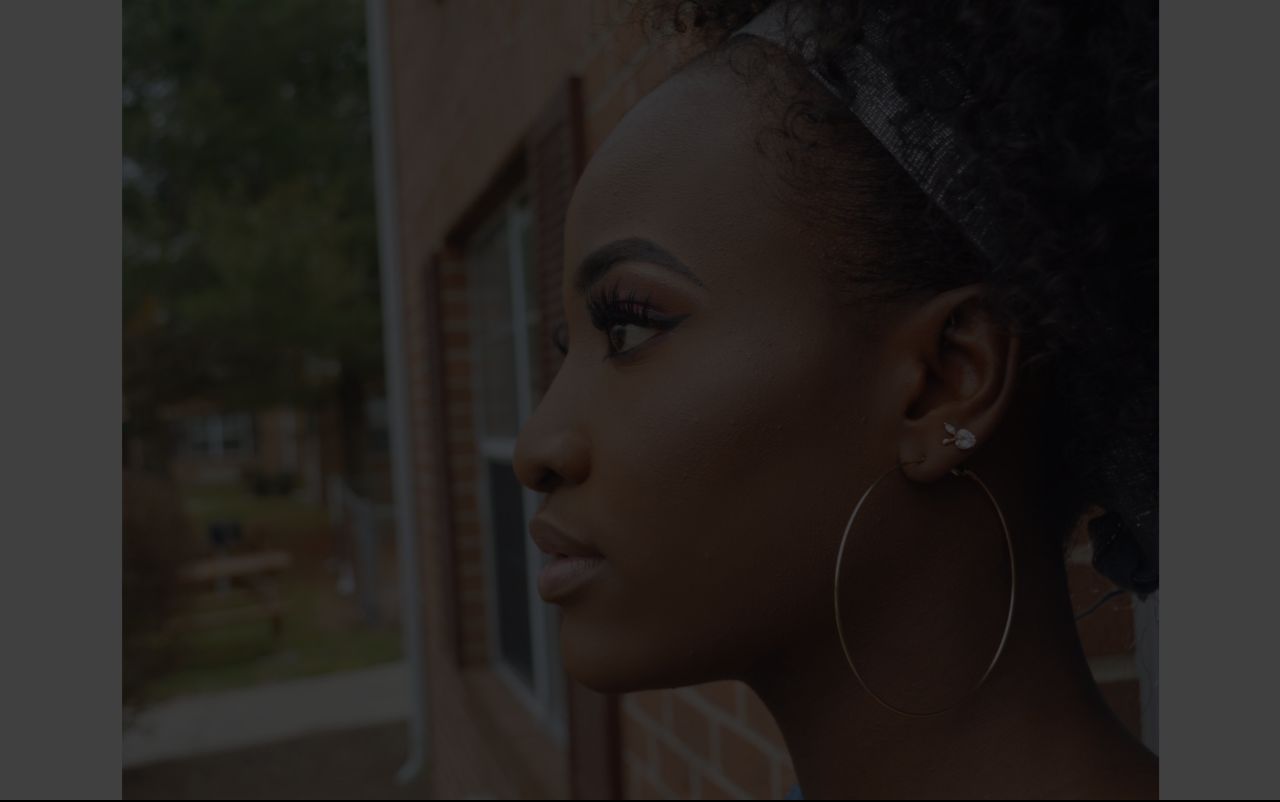
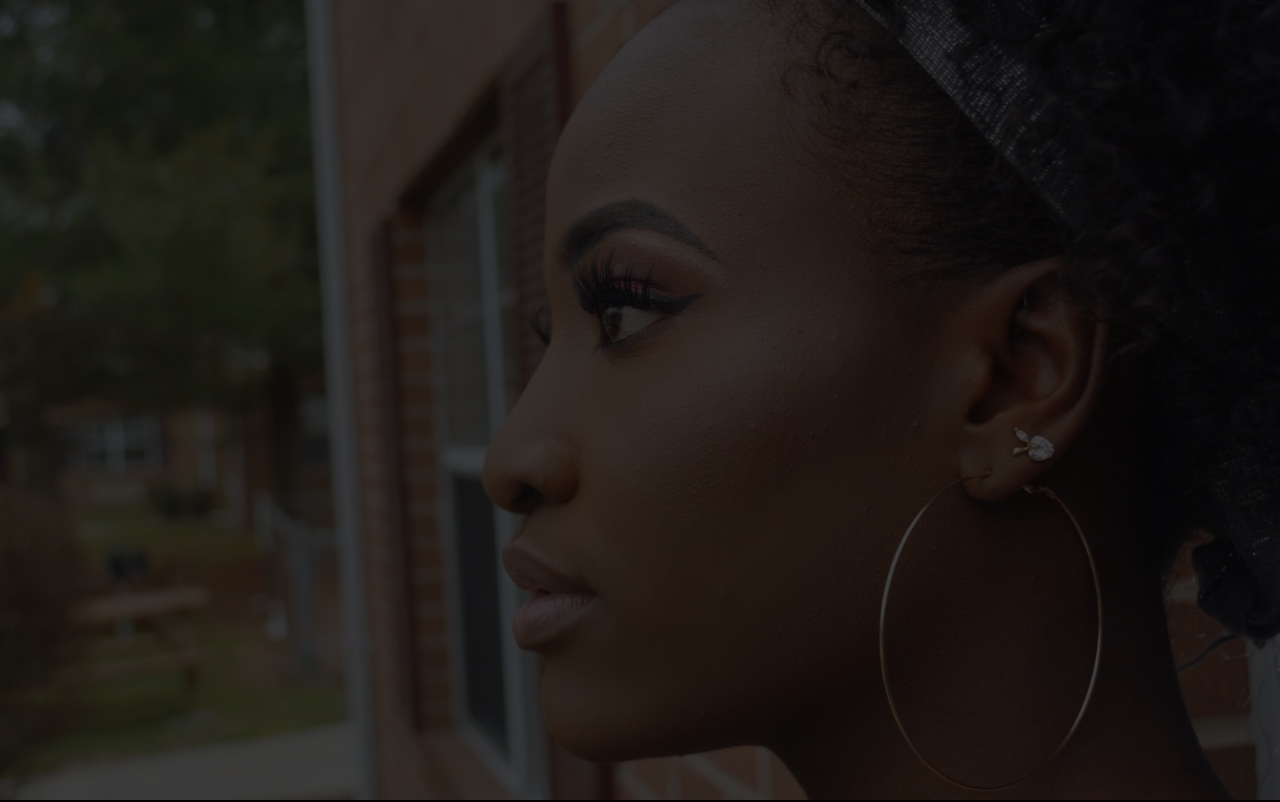
Before and after one commit to cenwachukwu/portfolio, a React (Create React App) app: page / in a window 1280 px wide. Shown: the top 802 px of the page. Built offline with nearby package versions, Linux system fonts and the light colour scheme; a web font is replaced by a local one.

Commit message:
maker the header responsive

```diff
--- a/src/Home/Home.css
+++ b/src/Home/Home.css
@@ -22,7 +22,7 @@ header{
 
 .fixedHeader:before {
     content: ' ';
-    background: url('../images/backupheader.JPG') no-repeat center center/contain;
+    background: url('../images/backupheader.JPG') no-repeat center center/cover;
     background-size: contain/cover;
     background-attachment: fixed;
     position: absolute;
```
